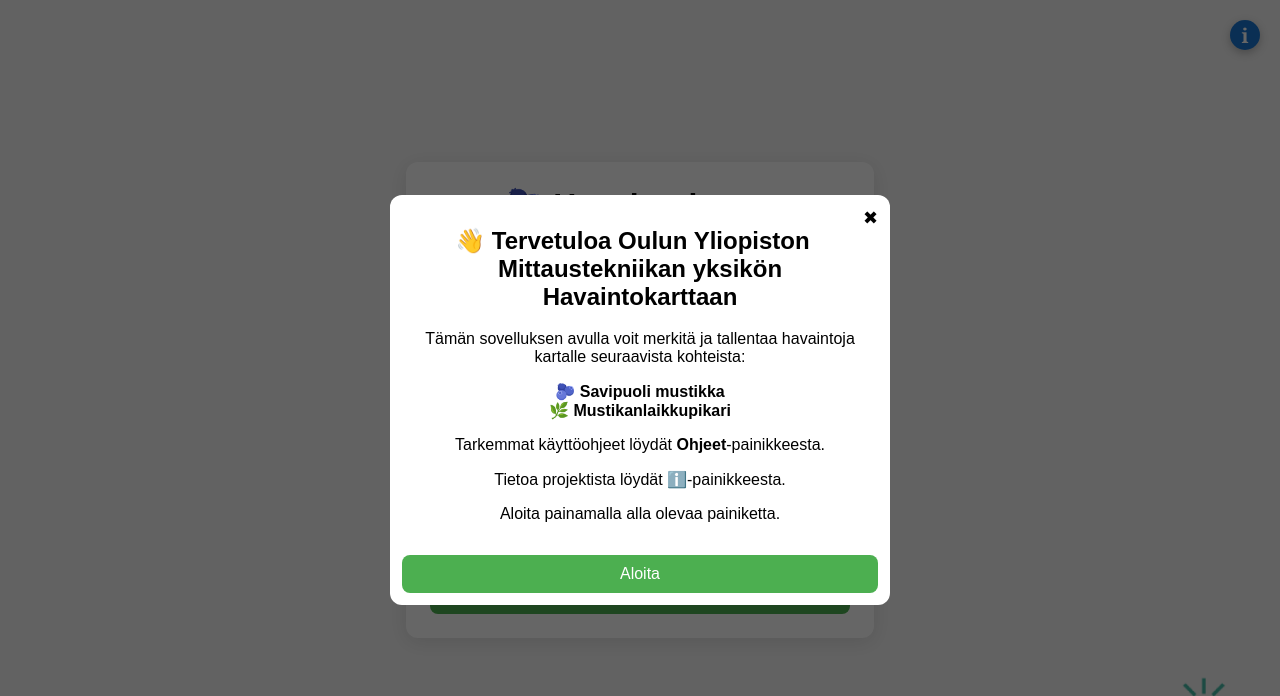
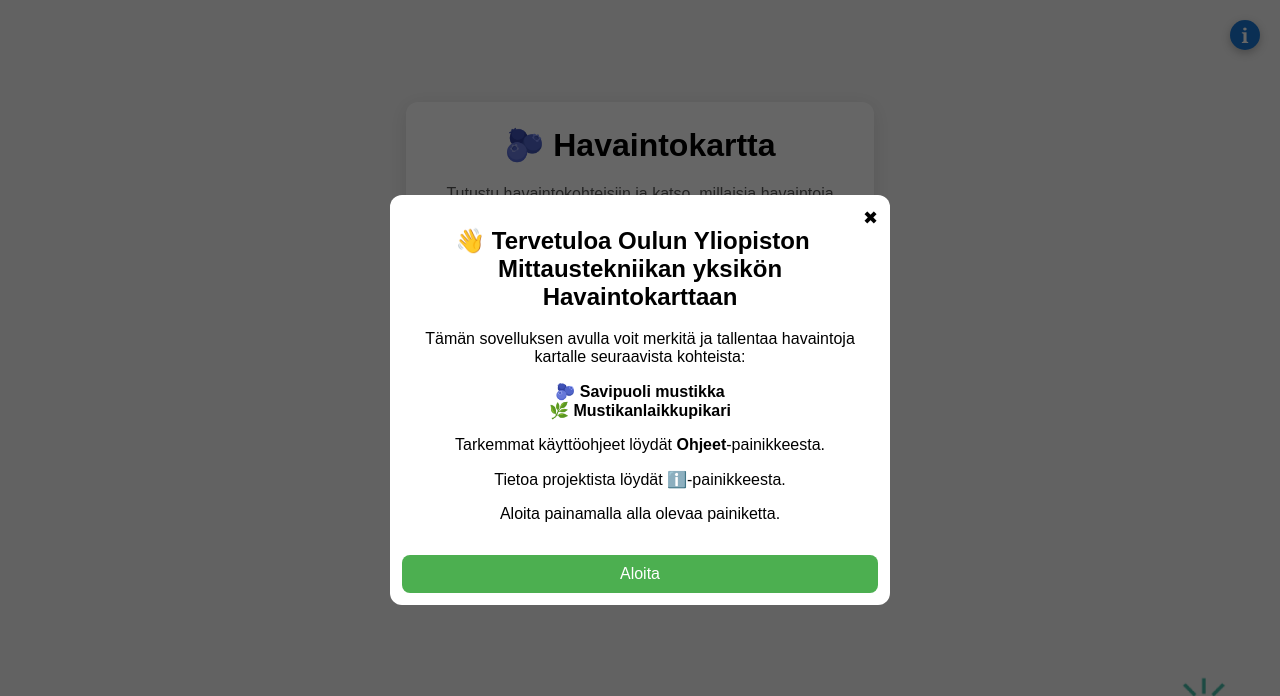
Before and after one commit to Istokinnu/marjakartta1, a website: page public/index.html in a window 1280 px wide. Shown: the top 696 px of the page. Drawn offline with Linux system fonts and the light colour scheme.

Commit message:
muutettu css index html

```diff
--- a/public/index.html
+++ b/public/index.html
@@ -17,7 +17,6 @@
       flex-direction: column;
       padding: 20px;
       box-sizing: border-box;
-
     }
 .footer-logos {
   position: fixed;
@@ -56,7 +55,8 @@
       max-width: 420px;
       box-shadow: 0 4px 20px rgba(0,0,0,0.1);
       text-align: center;
-      position: relative; /* TÄRKEÄ */
+      position: relative;
+      margin-bottom: 120px;
     }
 
     h1 {
```
